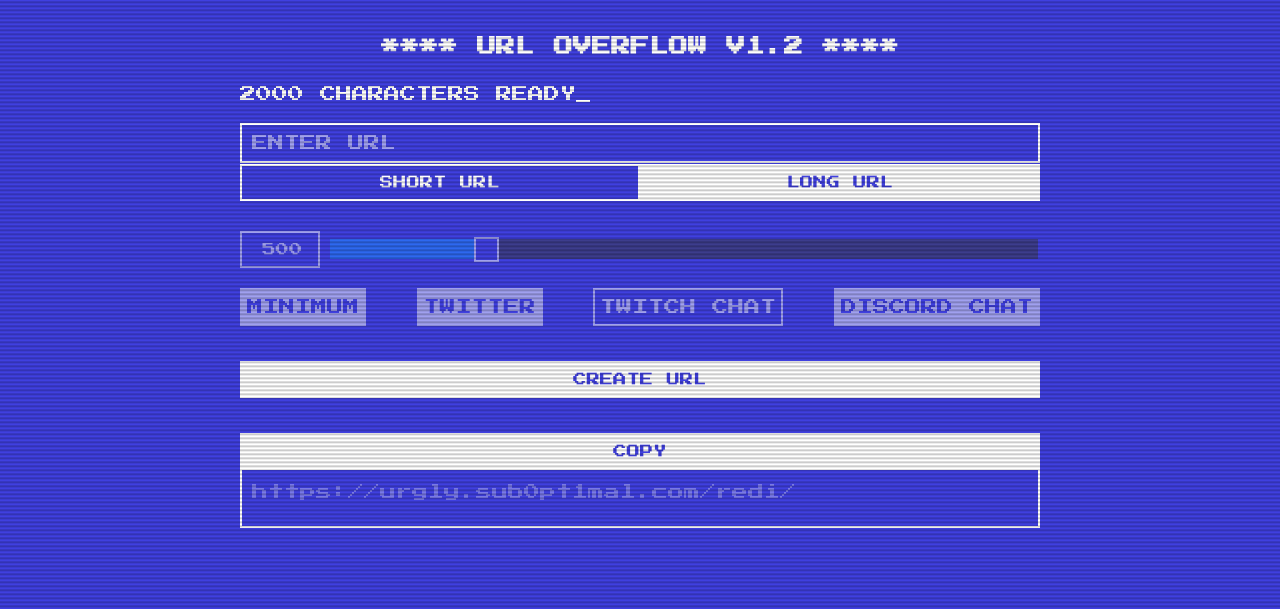
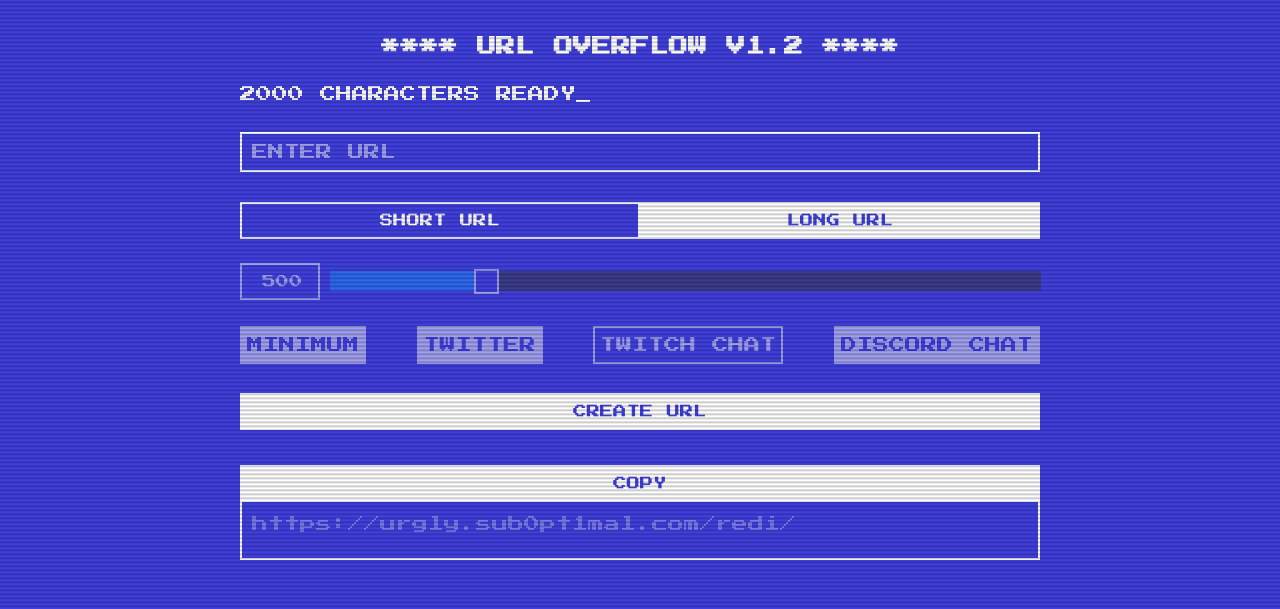
Before and after one commit to SUB0PT1MAL/urgly, a Flask app: page / in a window 1280 px wide. Shown: the top 609 px of the page. Run offline with Flask 3, Linux system fonts and the light colour scheme.

Commit message:
Update styles.css

```diff
--- a/static/styles.css
+++ b/static/styles.css
@@ -75,7 +75,7 @@
     font-family: 'Press Start 2P', cursive;
     width: 100%;
     padding: 10px;
-    margin: 1px 0;
+    margin-bottom: 30px;
     font-size: 16px;
     box-sizing: border-box;
     background-color: #4040e0;
@@ -143,6 +143,7 @@
     display: flex;
     align-items: center;
     margin-bottom: 10px;
+    margin-top: -6px;
 }
 
 #urlLengthSlider {
@@ -153,6 +154,7 @@
     height: 20px;
     background: #ffffff;
     outline: none;
+    margin-right: -1px;
 }
 
 #urlLengthSlider::-webkit-slider-thumb {
@@ -176,7 +178,7 @@
 #milestones {
     list-style-type: none;
     padding: 0;
-    margin: 0px;
+    margin-bottom: -6px;
     display: flex;
     justify-content: space-between;
 }
```
